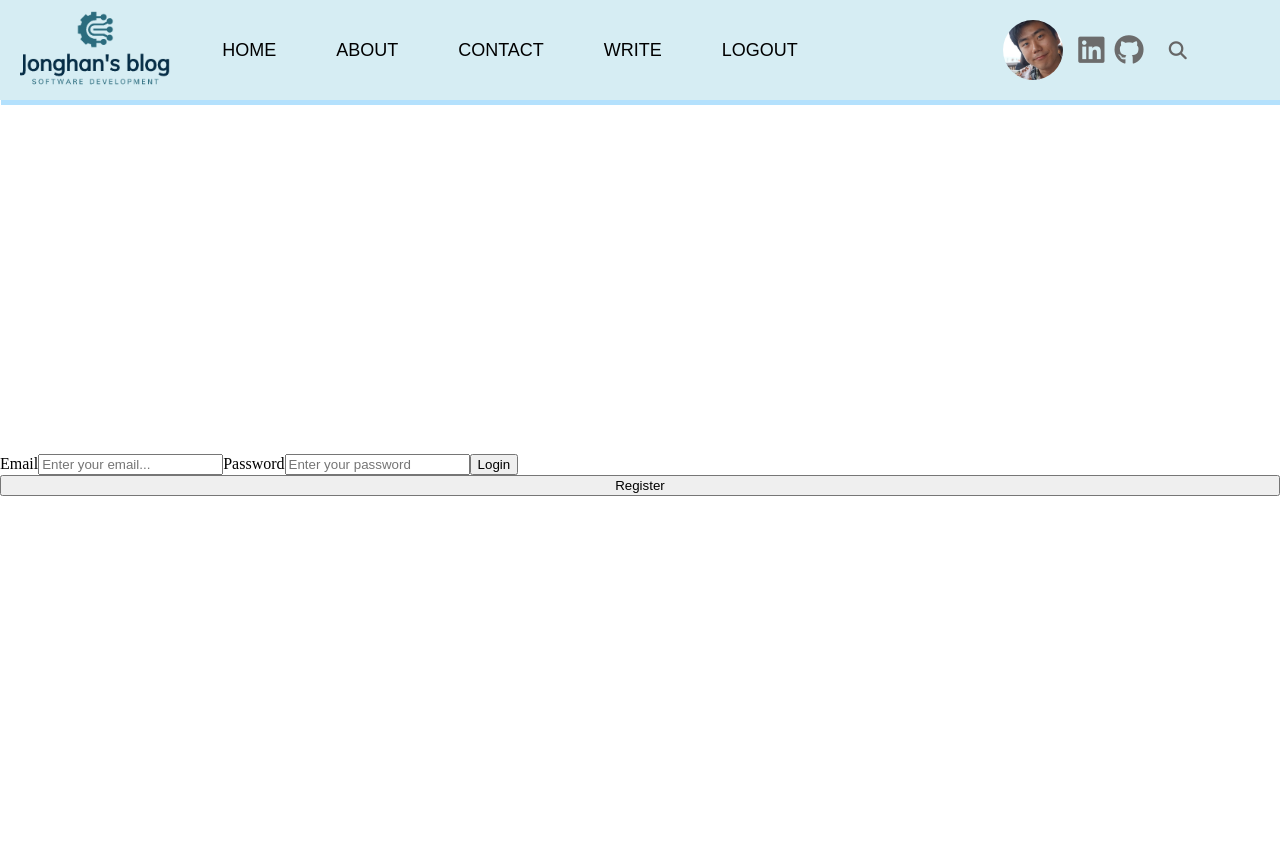
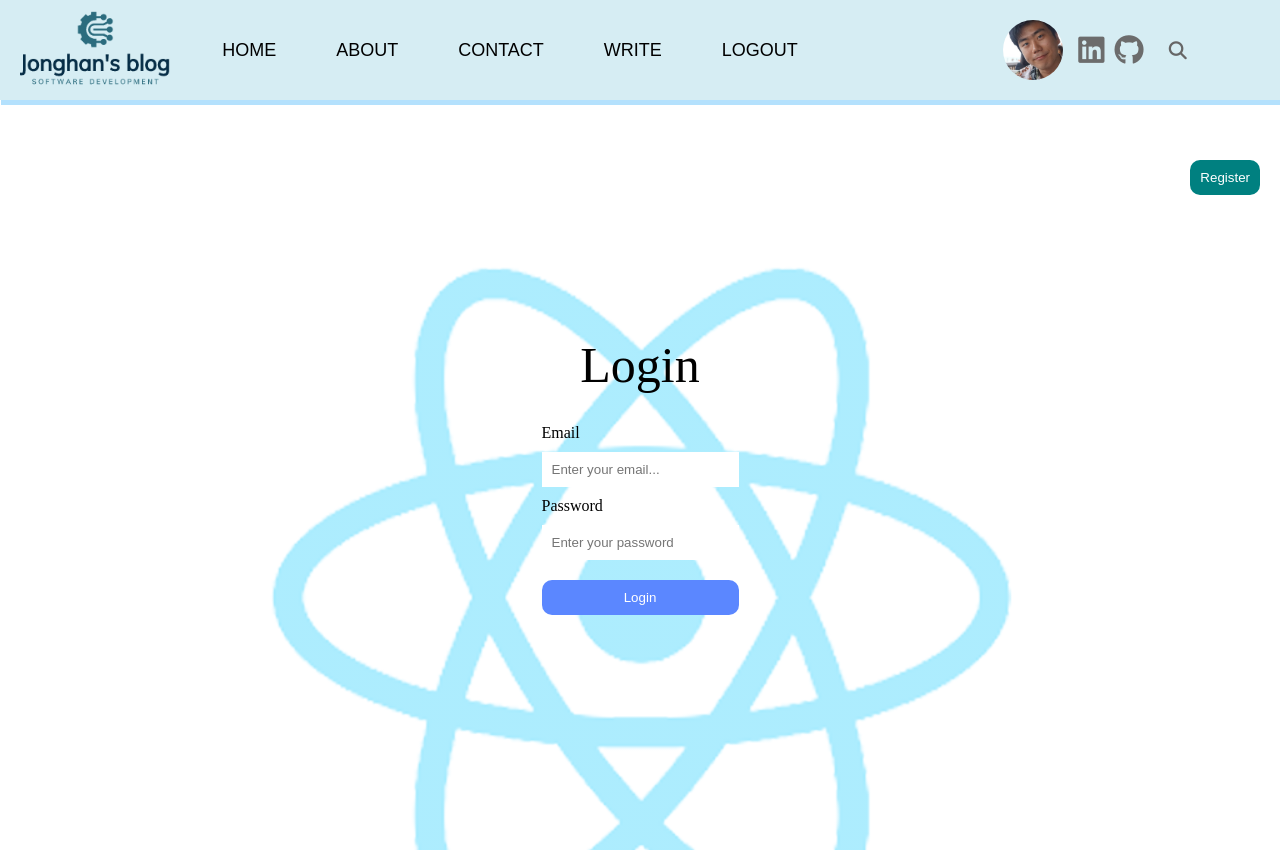
Before and after one commit to Jonghan-park/jonghan_blog, a React (Create React App) app in the folder client/: page / in a window 1280 px wide. Built offline with nearby package versions, Linux system fonts and the light colour scheme; a web font is replaced by a local one.

Commit message:
Update login

```diff
--- a/client/src/pages/login/Login.js
+++ b/client/src/pages/login/Login.js
@@ -4,11 +4,20 @@
 const Login = () => {
   return (
     <div className="login">
+      <span className="loginTitle">Login</span>
       <form className="loginForm">
         <label>Email</label>
-        <input type="text" placeholder="Enter your email..." />
+        <input
+          type="text"
+          className="loginInput"
+          placeholder="Enter your email..."
+        />
         <label>Password</label>
-        <input type="password" placeholder="Enter your password" />
+        <input
+          type="password"
+          className="loginInput"
+          placeholder="Enter your password"
+        />
         <button className="loginButton">Login</button>
       </form>
       <button className="loginRegisterButton">Register</button>
--- a/client/src/pages/login/login.css
+++ b/client/src/pages/login/login.css
@@ -1,6 +1,50 @@
 .login{
+  position: relative;
   height: calc(100vh - 50px);
   display: flex;
   flex-direction: column;
+  align-items: center;
   justify-content: center;
+  background-image: linear-gradient(rgba(255,255,255,0.5),rgba(255,255,255,0.5)), url('../../assets/react-logo.png');
+  background-size: cover;
 }
+.loginTitle{
+  font-size: 50px;
+}
+.loginForm{
+  margin-top: 20px;
+  display: flex;
+  flex-direction: column;
+}
+
+.loginForm > label{
+  margin: 10px 0;
+}
+
+.loginInput{
+  padding: 10px;
+  background-color: white;
+  border: none;
+}
+
+.loginButton{
+  margin-top: 20px;
+  cursor: pointer;
+  background-color: rgb(91, 135, 255);
+  border: none;
+  color: white;
+  border-radius: 10px;
+  padding: 10px;
+}
+
+.loginRegisterButton{
+  position: absolute;
+  top: 60px;
+  right: 20px;
+  background-color: teal;
+  cursor: pointer;
+  border: none;
+  padding: 10px;
+  color: white;
+  border-radius: 10px;
+}
```
